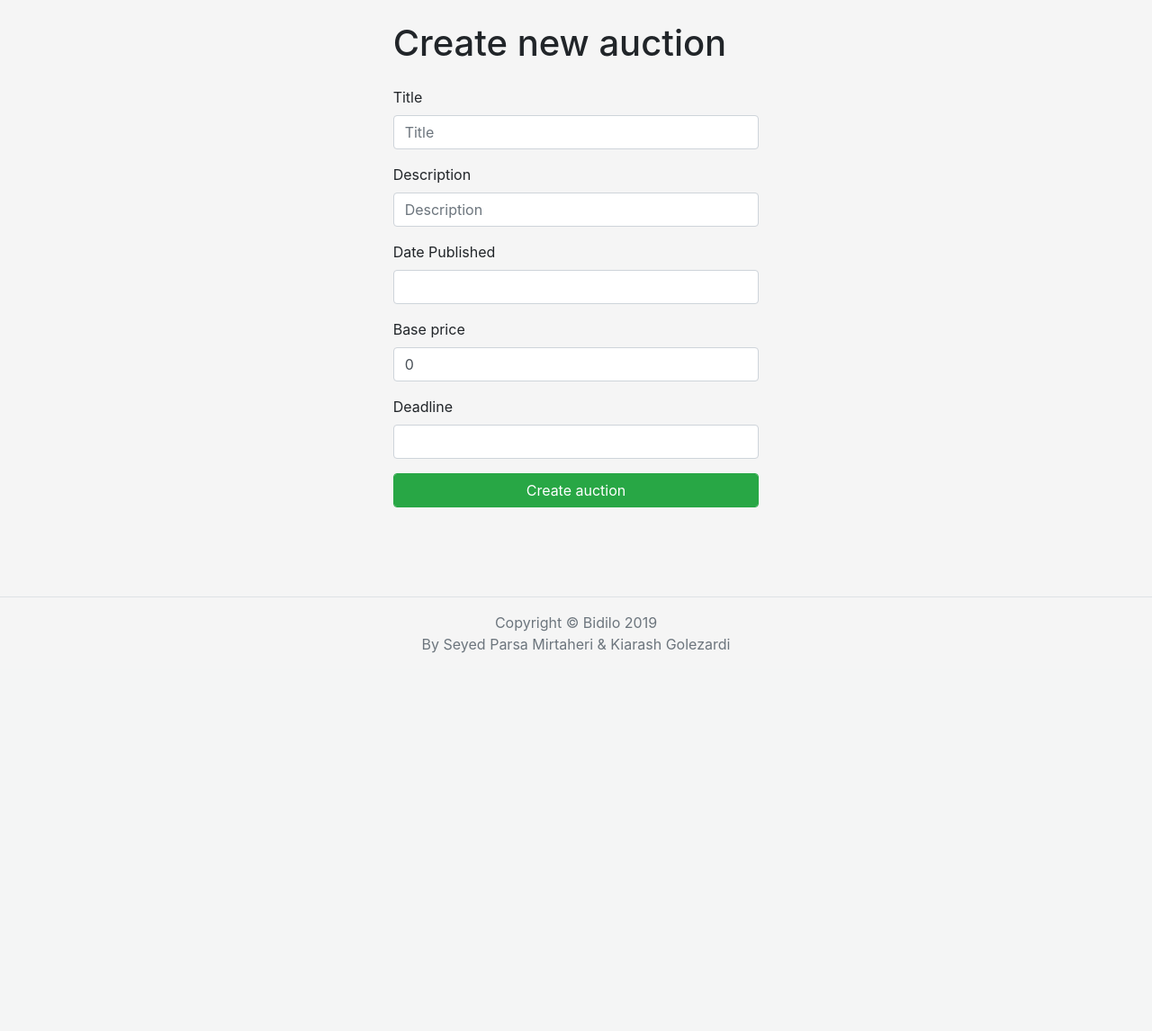
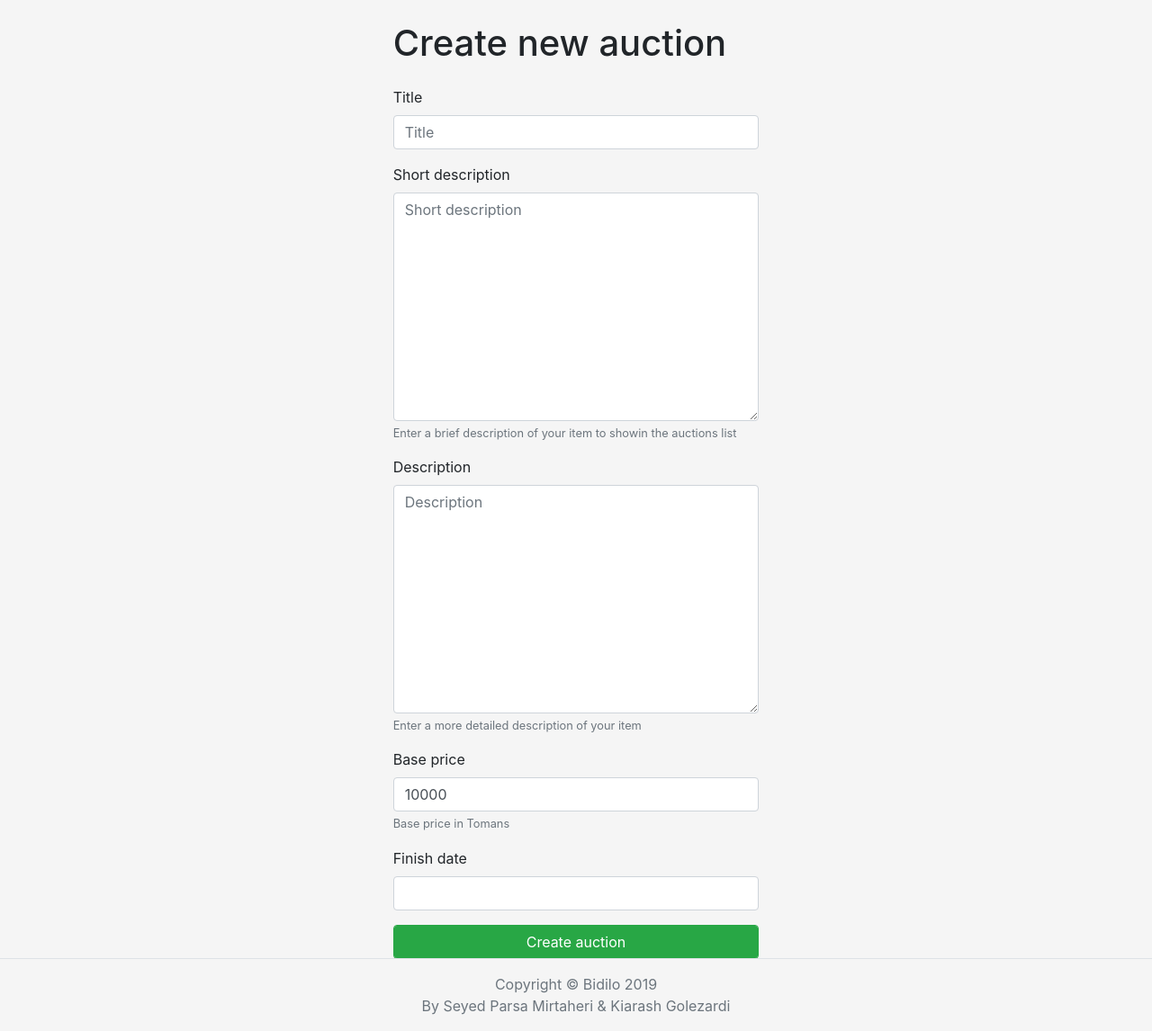
Before and after one commit to kgolezardi/SAD-Project, a Django app: page /auctions/create in a window 1280 px wide. Shown: the part 56-1202 px from the top of the page at 90% size. Before the commit the page ends 782 px from the top, so only its background shows below. Run offline with Django 3.2, Linux system fonts and the light colour scheme; some libraries are stand-ins or nearby versions.

Commit message:
Fix auction model and creation feature

```diff
--- a/bidilo/core/forms/auctions.py
+++ b/bidilo/core/forms/auctions.py
@@ -4,6 +4,17 @@ from core.models import Auction
 
 
 class AuctionCreateForm(forms.ModelForm):
+    def __init__(self, *args, **kwargs):
+        self.owner = kwargs.pop("owner")
+        super().__init__(*args, **kwargs)
+
     class Meta:
         model = Auction
-        fields = ['title', 'description', 'pub_date', 'base_price', 'deadline']
+        fields = ['title', 'short_description', 'description', 'base_price', 'deadline']
+
+    def save(self, commit=True):
+        auction = super().save(commit=False)
+        auction.owner = self.owner
+        if commit:
+            auction.save()
+        return auction
--- a/bidilo/core/forms/credit.py
+++ b/bidilo/core/forms/credit.py
@@ -1,7 +1,9 @@
 from django import forms
+
 
 class ChargeCreditForm(forms.Form):
     charge_amount = forms.IntegerField(min_value=5000, max_value=5000000, initial=5000)
 
+
 class WithdrawCreditForm(forms.Form):
     withdraw_amount = forms.IntegerField(min_value=0)
--- a/bidilo/core/models.py
+++ b/bidilo/core/models.py
@@ -1,9 +1,21 @@
 from django.db import models
+from django.utils import timezone
+
+from accounts.models import User
 
 
 class Auction(models.Model):
     title = models.CharField(max_length=50)
-    description = models.CharField(max_length=400)
-    pub_date = models.DateTimeField('Date Published')
-    base_price = models.PositiveIntegerField(default=0)
-    deadline = models.DateTimeField()
+    owner = models.ForeignKey(User, on_delete=models.CASCADE)
+    short_description = models.TextField(max_length=500, help_text='Enter a brief description of your item to show'
+                                                                   'in the auctions list')
+
+    description = models.TextField(max_length=1000, help_text='Enter a more detailed description of your item')
+    pub_date = models.DateTimeField(verbose_name='Publication date')
+    base_price = models.PositiveIntegerField(default=10000, help_text='Base price in Tomans')
+    deadline = models.DateTimeField(verbose_name='Finish date')
+
+    def save(self, *args, **kwargs):
+        if not self.id:
+            self.pub_date = timezone.now()
+        return super().save(*args, **kwargs)
--- a/bidilo/core/templates/core/auctions.html
+++ b/bidilo/core/templates/core/auctions.html
@@ -27,9 +27,8 @@
                                 <h4 class="card-title">
                                     <a href="{% url 'core:description' auction.id %}">{{ auction.title }}</a>
                                 </h4>
-                                <p class="card-text">Lorem ipsum dolor sit amet, consectetur adipisicing elit. Amet numquam
-                                    aspernatur eum quasi sapiente nesciunt? Voluptatibus sit, repellat sequi itaque deserunt,
-                                    dolores in, nesciunt, illum tempora ex quae? Nihil, dolorem!</p>
+                                <p class="card-text">{{ auction.short_description }}</p>
+                                Expires in: 03:00:12
                             </div>
                         </div>
                     </div>
--- a/bidilo/core/views/auctions.py
+++ b/bidilo/core/views/auctions.py
@@ -1,4 +1,3 @@
-from django.http import HttpResponse
 from django.http import HttpResponseRedirect
 from django.shortcuts import render, get_object_or_404
 from django.urls import reverse
@@ -22,7 +21,7 @@ class AuctionCreateView(View):
     template_name = "core/create_auction.html"
 
     def post(self, request):
-        form = AuctionCreateForm(request.POST)
+        form = AuctionCreateForm(request.POST, owner=request.user)
         if form.is_valid():
             obj = form.save()
             return HttpResponseRedirect(reverse("core:description", kwargs={
@@ -32,5 +31,5 @@ class AuctionCreateView(View):
         return render(request, self.template_name, context={"form": form})
 
     def get(self, request):
-        form = AuctionCreateForm()
+        form = AuctionCreateForm(owner=request.user)
         return render(request, self.template_name, context={"form": form})
```
Also changed, not shown: bidilo/core/views/credit.py (+5 -2 lines), bidilo/core/migrations/0002_auto_20190104_1704.py (added).
